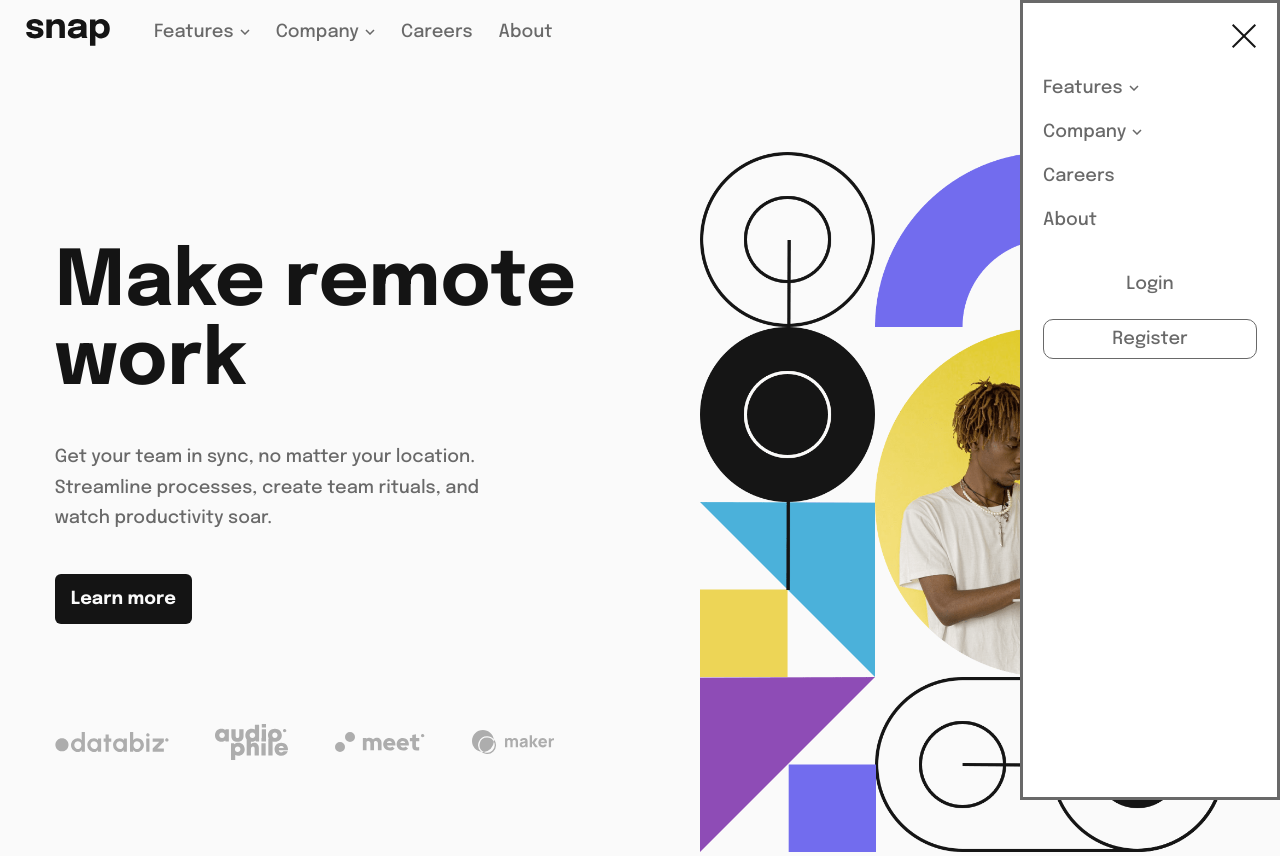
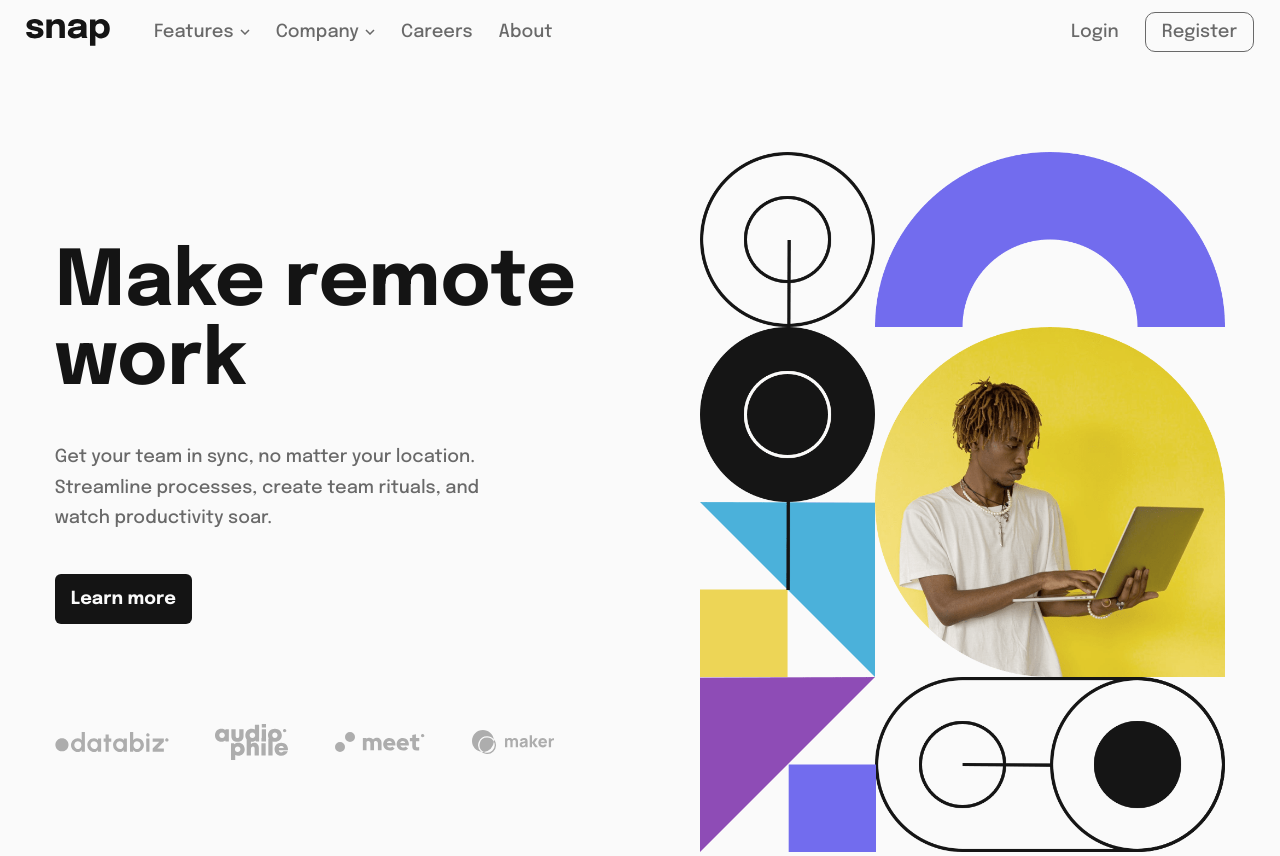
Before and after one commit to MichaelShawUK/frontend-mentor, a React (Vite) app: page / in a window 1280 px wide. Built offline with nearby package versions, Linux system fonts and the light colour scheme.

Commit message:
Open and close modal on user click

```diff
--- a/src/projects/junior/intro-section-with-dropdown-navigation-main/src/App.tsx
+++ b/src/projects/junior/intro-section-with-dropdown-navigation-main/src/App.tsx
@@ -3,7 +3,6 @@ import Header from "./components/Header";
 import Main from "./components/Main";
 import useViewMode from "./hooks/useViewMode";
 import ViewModeContext from "./context/ViewModeContext";
-import MobileMenu from "./components/MobileMenu";
 
 function SnapPage() {
   const viewMode = useViewMode();
@@ -14,7 +13,6 @@ function SnapPage() {
         <Header />
         <Main />
       </div>
-      <MobileMenu />
     </ViewModeContext.Provider>
   );
 }
--- a/src/projects/junior/intro-section-with-dropdown-navigation-main/src/components/Header.tsx
+++ b/src/projects/junior/intro-section-with-dropdown-navigation-main/src/components/Header.tsx
@@ -2,20 +2,36 @@ import logo from "../assets/images/logo.svg";
 import DropdownNav from "./DropdownNav";
 import ViewModeContext from "../context/ViewModeContext";
 import MobileMenuIcon from "./MobileMenuIcon";
-import { useContext } from "react";
+import MobileMenu from "./MobileMenu";
+import { useContext, useState } from "react";
 
 function Header() {
   const viewMode = useContext(ViewModeContext);
+  const [showMobileMenu, setShowMobileMenu] = useState(false);
+
+  const onOpen = () => {
+    setShowMobileMenu(true);
+  };
+
+  const onClose = () => {
+    setShowMobileMenu(false);
+  };
 
   const menu =
-    viewMode === "MOBILE" ? <MobileMenuIcon /> : <DropdownNav mode="desktop" />;
+    viewMode === "MOBILE" ? (
+      <MobileMenuIcon onClick={onOpen} />
+    ) : (
+      <DropdownNav mode="desktop" />
+    );
 
+  console.log(showMobileMenu);
   return (
     <header>
       <a href="#" className="home-logo">
         <img src={logo} />
       </a>
       {menu}
+      <MobileMenu show={showMobileMenu} onClose={onClose} />
     </header>
   );
 }
--- a/src/projects/junior/intro-section-with-dropdown-navigation-main/src/components/MobileMenu.tsx
+++ b/src/projects/junior/intro-section-with-dropdown-navigation-main/src/components/MobileMenu.tsx
@@ -1,10 +1,20 @@
 import DropdownNav from "./DropdownNav";
 import closeIcon from "../assets/images/icon-close-menu.svg";
+import { useRef } from "react";
 
-function MobileMenu() {
+function MobileMenu({ show, onClose }: { show: boolean; onClose: () => void }) {
+  const modalRef = useRef<HTMLDialogElement>(null);
+
+  if (modalRef.current && show) {
+    modalRef.current.showModal();
+  }
+  if (modalRef.current && !show) {
+    modalRef.current.close();
+  }
+
   return (
-    <dialog open className="mobile-menu">
-      <img src={closeIcon} className="close-btn" />
+    <dialog className="mobile-menu" ref={modalRef}>
+      <img src={closeIcon} className="close-btn" onClick={onClose} />
       <DropdownNav mode="mobile" />
     </dialog>
   );
--- a/src/projects/junior/intro-section-with-dropdown-navigation-main/src/components/MobileMenuIcon.tsx
+++ b/src/projects/junior/intro-section-with-dropdown-navigation-main/src/components/MobileMenuIcon.tsx
@@ -1,7 +1,7 @@
 import menuIcon from "../assets/images/icon-menu.svg";
 
-function MobileMenuIcon() {
-  return <img src={menuIcon} className="mobile-menu-btn" />;
+function MobileMenuIcon({ onClick }: { onClick: () => void }) {
+  return <img src={menuIcon} className="mobile-menu-btn" onClick={onClick} />;
 }
 
 export default MobileMenuIcon;
--- a/src/projects/junior/intro-section-with-dropdown-navigation-main/src/styles/css/index.css
+++ b/src/projects/junior/intro-section-with-dropdown-navigation-main/src/styles/css/index.css
@@ -196,16 +196,21 @@ main .hero img {
   text-align: left;
   position: absolute;
   top: 0;
+  bottom: 0;
   margin-left: auto;
-  min-height: 560px;
-  height: 100vh;
+  height: auto;
   padding: 20px;
+  border: none;
 }
 .mobile-menu .close-btn {
   margin-left: auto;
   display: block;
   cursor: pointer;
   margin-bottom: 30px;
+}
+
+::backdrop {
+  background-color: rgba(0, 0, 0, 0.4666666667);
 }
 
 * {
--- a/src/projects/junior/intro-section-with-dropdown-navigation-main/src/styles/scss/_mobileMenu.scss
+++ b/src/projects/junior/intro-section-with-dropdown-navigation-main/src/styles/scss/_mobileMenu.scss
@@ -4,10 +4,11 @@
   text-align: left;
   position: absolute;
   top: 0;
+  bottom: 0;
   margin-left: auto;
-  min-height: 560px;
-  height: 100vh;
+  height: auto;
   padding: 20px;
+  border: none;
 
   .close-btn {
     margin-left: auto;
@@ -16,3 +17,7 @@
     margin-bottom: 30px;
   }
 }
+
+::backdrop {
+  background-color: #0007;
+}
```
Also changed, not shown: 1 other file (tests, documents, lock files or other folders).
